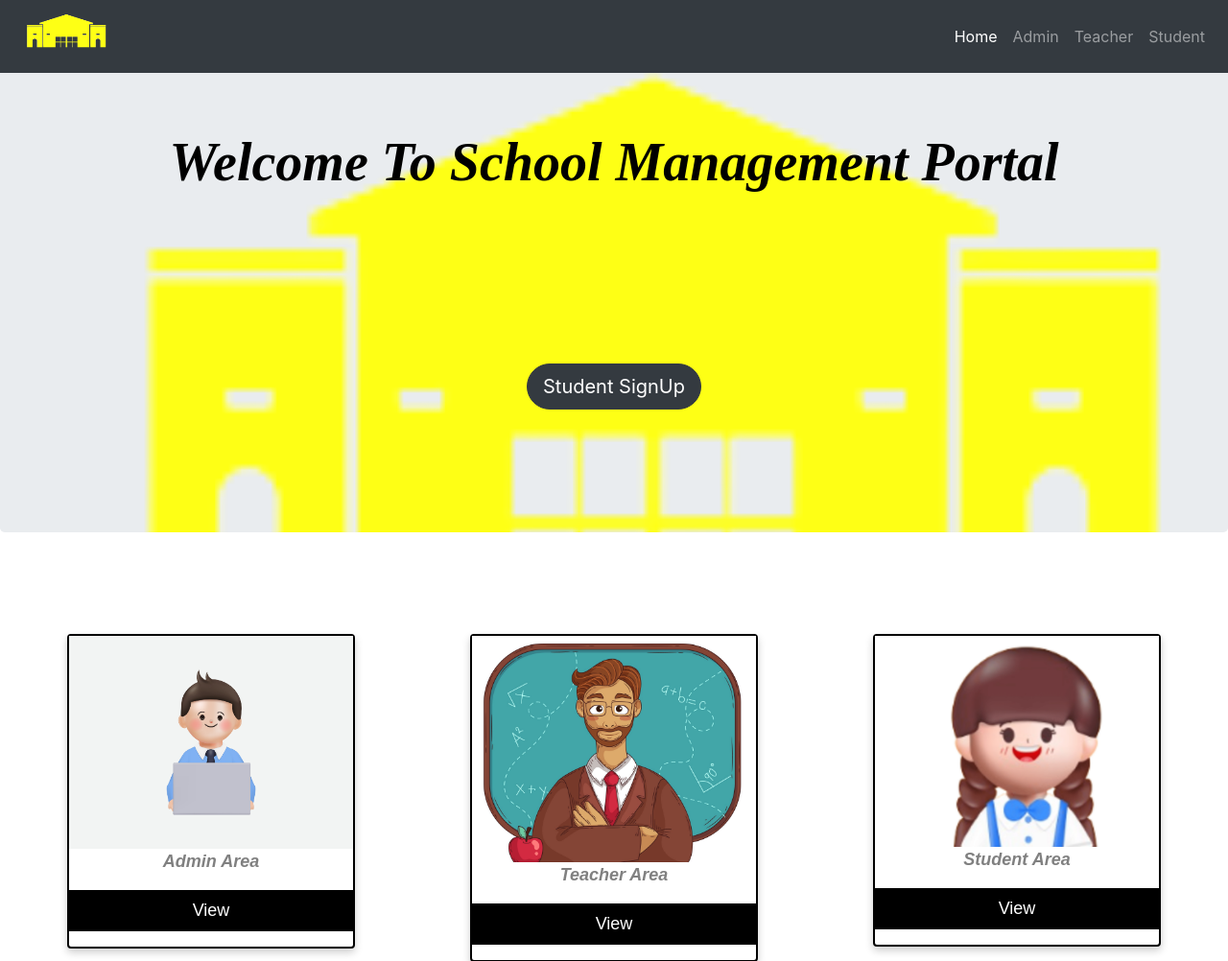
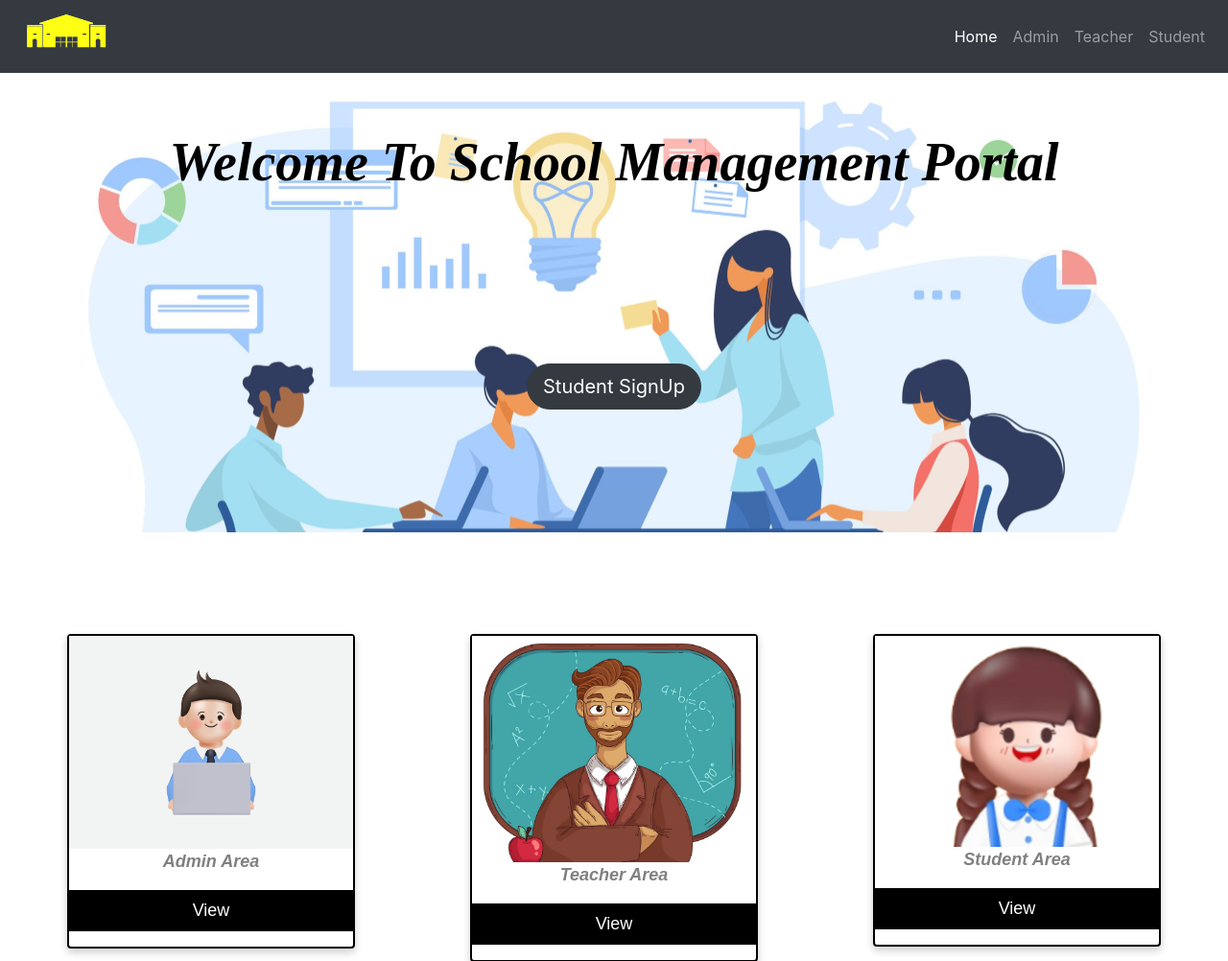
Before and after one commit to darshikapongallu/x22197222-Devopsec, a Django app: page / in a window 1280 px wide. Shown: the top 1002 px of the page at 96% size. Run offline with Django 3.2, Linux system fonts and the light colour scheme; some libraries are stand-ins or nearby versions.

Commit message:
Updated index.html file

```diff
--- a/templates/school/index.html
+++ b/templates/school/index.html
@@ -11,7 +11,7 @@
       margin-top: 0px;
       margin-bottom: 0px;
       /* background-image: url('{% static "images/EmpClass1.jpg" %}'); */
-      background-image: url('http://x22197222-school-management-system-frontend.s3-website-eu-west-1.amazonaws.com/static/images/school.png');
+      background-image: url('https://x22197222-school-management-system-frontend.s3.eu-west-1.amazonaws.com/static/images/EmpClass1.jpg');
       background-size: cover;
       background-repeat: no-repeat;
 
```
